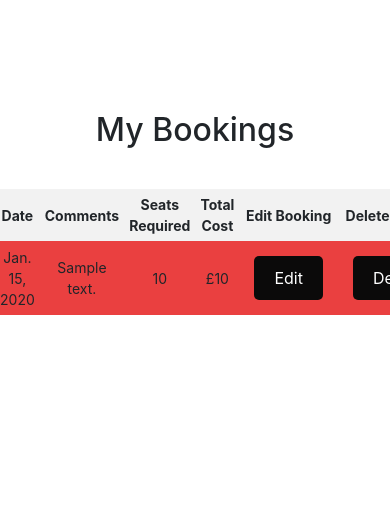
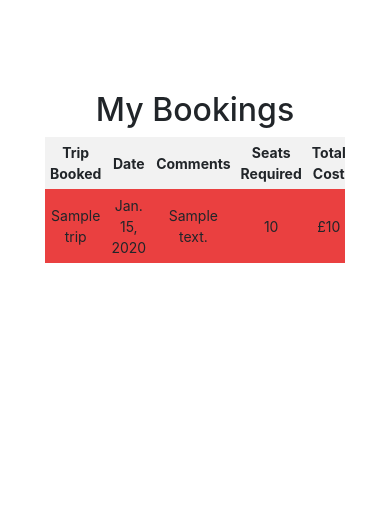
Before and after one commit to RichBurman/Project_4, a Django app: page /mybookings in a window 390 px wide; the page is wider, and only the part inside the window is pictured. Shown: the part 56-570 px from the top of that part. Run offline with Django 3.2, Linux system fonts and the light colour scheme; a user stored in the database is signed in; tables that the repository leaves empty hold one stand-in row (values such as "Sample post"); some libraries are stand-ins or nearby versions.

Commit message:
Add table responsive class to all tables to allow to load on responsive screens

```diff
--- a/static/css/style.css
+++ b/static/css/style.css
@@ -129,14 +129,14 @@ section img {
     justify-content: center;
 }
 
-.center-table {
+/* .center-table {
     width: 100%;
     max-width: 800px;
     margin: 0 auto;
     border-collapse: collapse;
     text-align: center;
     margin-top: 20px;
-}
+} */
 
 table {
     border-collapse: collapse;
--- a/templates/booking_success.html
+++ b/templates/booking_success.html
@@ -2,7 +2,7 @@
 
 <h1>Booking Confirmation</h1>
 
-<div>
+<div class="table-responsive">
   <table class="center-table">
     <thread>
       <tr>
--- a/templates/index.html
+++ b/templates/index.html
@@ -32,6 +32,7 @@
 </section>
 
 <h3>Upcoming Trips</h3>
+<div class="table-responsive">
   <table class="center-table">
     <thread>
       <tr>
@@ -58,5 +59,6 @@
       {% endfor %}
     </tbody>
   </table>
+</div>
 
 {% endblock %}
--- a/templates/mybookings.html
+++ b/templates/mybookings.html
@@ -1,12 +1,9 @@
-<!-- This is where a user can view, edit and delete their bookings -->
 {% extends "base.html" %} {% block content %}
 
-<div class="container">
-  <h2>My Bookings</h2>
-</div>
+<h2>My Bookings</h2>
 
-<div class="booking-table-container">
-  <table class="center-table">
+<div class="table-responsive">
+  <table>
     <thead>
       <tr>
         <th>Trip Booked</th>
```
Lines whose indentation alone changed are shown as unchanged.
